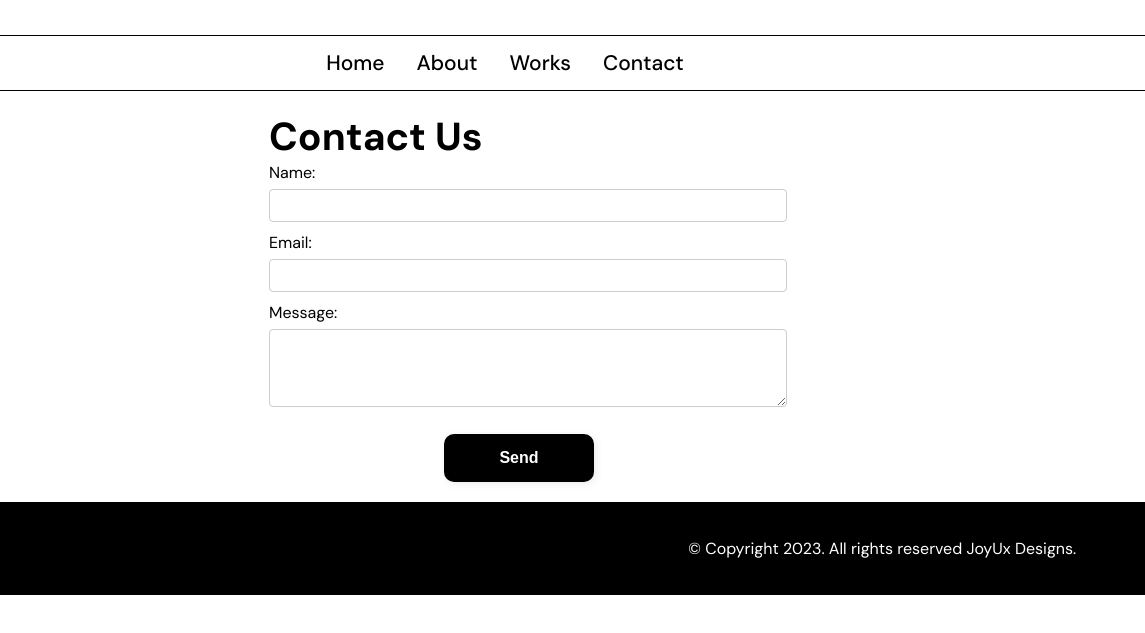
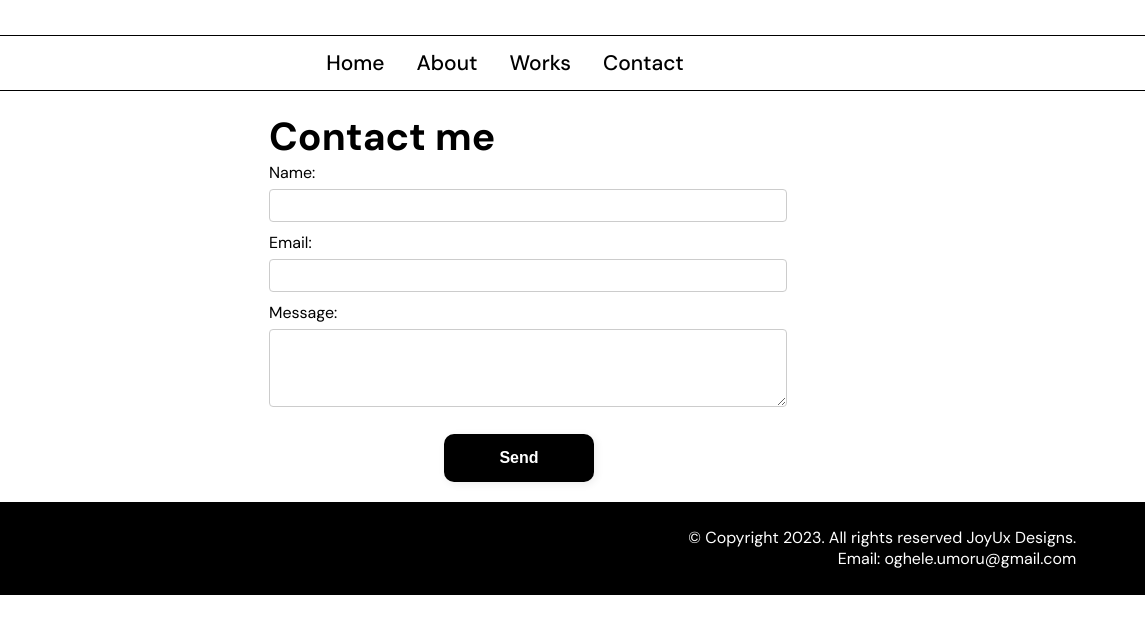
Before and after one commit to Joeleru/JoyUxPortfolioWebsite, a plain HTML site: page contact.html in a window 1280 px wide. Shown: the part 129-762 px from the top of the page, 135-1280 px from the left. Drawn offline with Linux system fonts and the light colour scheme.

Commit message:
Add files via upload

```diff
--- a/contact.html
+++ b/contact.html
@@ -30,7 +30,7 @@
     </nav>
 
   <div class="contact-form">
-    <h2>Contact Us</h2>
+    <h2>Contact me</h2>
     <form action="submit_form.php" method="post">
       <label for="name">Name:</label>
       <input type="text" id="name" name="name" required>
@@ -50,7 +50,8 @@
         <img src="JoyUx logo white.png" alt="company-logo" height="40px">
     </div>
     <div class="copyright">
-        <p1>&copy; Copyright 2023. All rights reserved JoyUx Designs.</p1>
+        <p1>&copy; Copyright 2023. All rights reserved JoyUx Designs.<br>
+            Email: oghele.umoru@gmail.com</p1>
     <div>
 </footer>
 
```
Also changed, not shown: index.html (+2 -1 lines).
